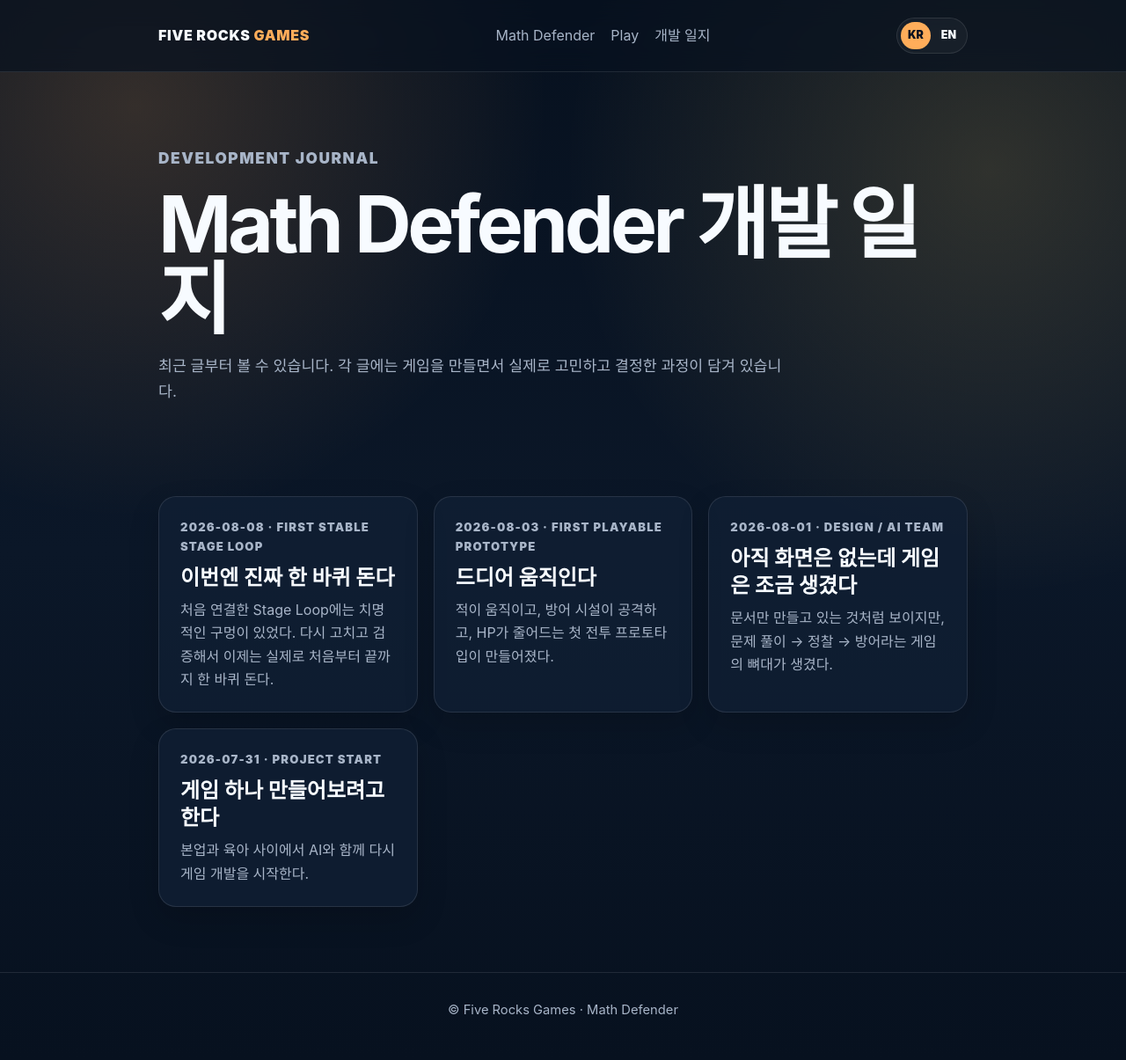
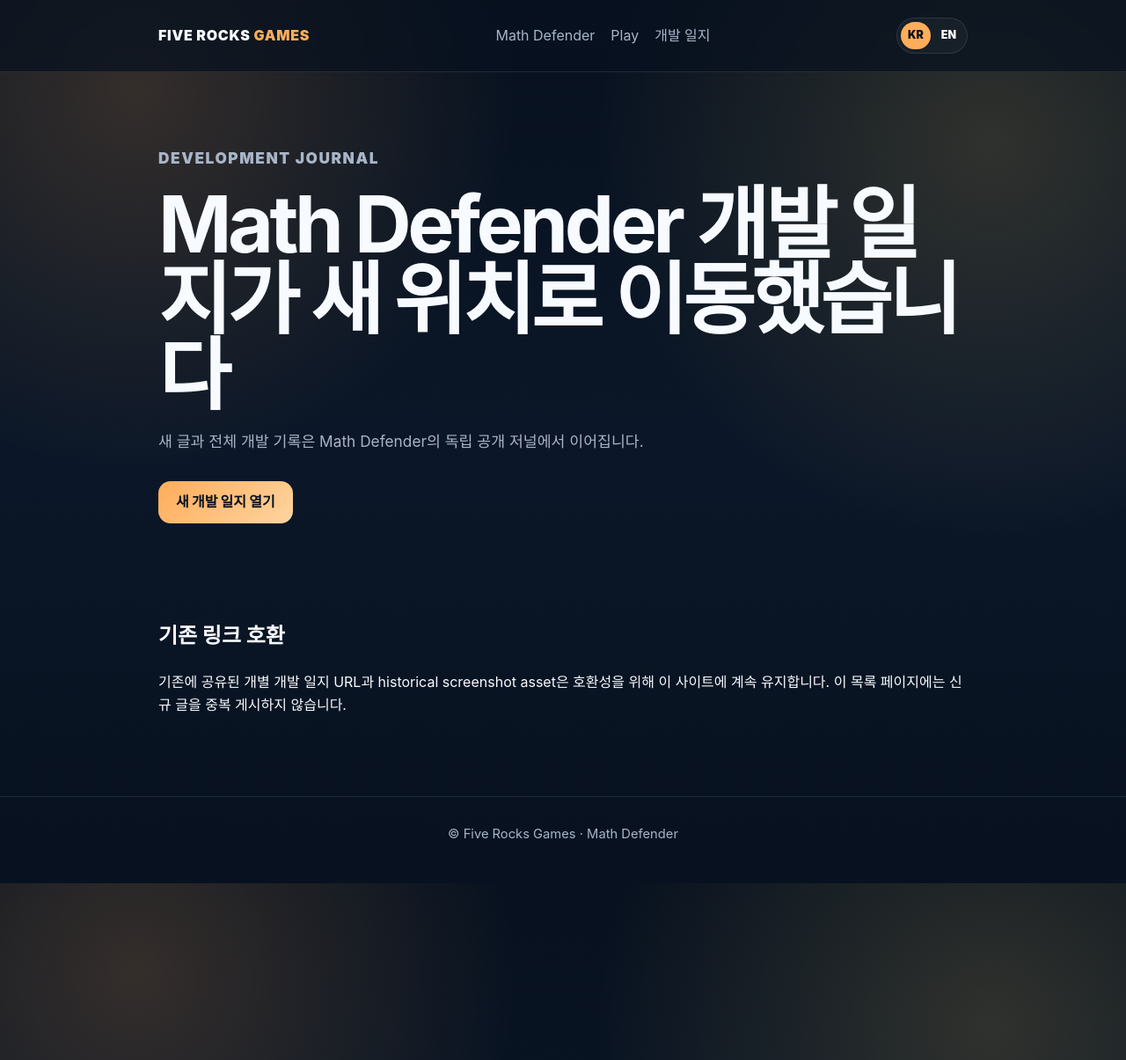
Before and after one commit to fiverocksgames/fiverocksgames.github.io, a Jekyll site: the page built from games/math-defender/journals/index.html, in a window 1280 px wide. Shown: the whole page at 88% size. Built offline with Jekyll 4.4.1, drawn with Linux system fonts in a browser that asks for light colours.

Commit message:
chore(journal): point Math Defender site to canonical journal
* chore(journal): point Math Defender landing to canonical journal

* chore(journal): point English Math Defender landing to canonical journal

* chore(journal): make legacy Korean journal index a compatibility page

* chore(journal): make legacy English journal index a compatibility page

* docs: point Math Defender devlog links to canonical journal

```diff
--- a/games/math-defender/en/index.html
+++ b/games/math-defender/en/index.html
@@ -6,8 +6,8 @@
 description: The development journey of Math Defender, a strategy defense game powered by math problems
 ---
 <main>
-<section class="hero"><div class="wrap"><p class="meta">IN DEVELOPMENT</p><h1>Math Defender</h1><p>We are building a game where players solve math problems to earn resources, scout incoming enemies, and plan a defense. This site records not only finished results, but also design decisions, failed attempts, prototypes, and the road to release.</p><div class="actions"><a class="button" href="/games/math-defender/en/play/">Play</a><a class="button secondary" href="/games/math-defender/en/journals/">Read the journal</a></div></div></section>
-<section class="section"><div class="wrap"><h2>Latest entries</h2><div class="card-list">{% assign docs = site.math_defender_journals | where: "lang", "en" | sort: "date" | reverse %}{% for doc in docs limit:3 %}<a class="card" href="{{ doc.url }}"><p class="meta">{{ doc.date | date: "%Y-%m-%d" }}</p><h3>{{ doc.title }}</h3><p class="summary">{{ doc.summary }}</p></a>{% endfor %}</div></div></section>
+<section class="hero"><div class="wrap"><p class="meta">IN DEVELOPMENT</p><h1>Math Defender</h1><p>We are building a game where players solve math problems to earn resources, scout incoming enemies, and plan a defense. This site records not only finished results, but also design decisions, failed attempts, prototypes, and the road to release.</p><div class="actions"><a class="button" href="/games/math-defender/en/play/">Play</a><a class="button secondary" href="https://fiverocksgames.github.io/math-defender/en/journals/">Read the journal</a></div></div></section>
+<section class="section"><div class="wrap"><h2>Latest entries</h2><div class="card-list"><a class="card" href="https://fiverocksgames.github.io/math-defender/en/journals/"><p class="meta">DEVELOPMENT JOURNAL</p><h3>New journal entries now live on the standalone Math Defender journal</h3><p class="summary">Read the latest entries and full archive on the canonical public journal. Existing legacy article URLs remain available for compatibility.</p></a></div></div></section>
 </main>
 
 <script src="/assets/i18n.js"></script>
--- a/games/math-defender/index.html
+++ b/games/math-defender/index.html
@@ -6,8 +6,8 @@
 description: 수학 문제 풀이와 전략 방어를 결합한 Math Defender의 개발 과정
 ---
 <main>
-<section class="hero"><div class="wrap"><p class="meta">IN DEVELOPMENT</p><h1>Math Defender</h1><p>수학 문제를 풀어 자원을 얻고, 적을 정찰한 뒤 방어 전략을 세우는 게임을 만들고 있습니다. 이곳에는 완성된 결과뿐 아니라 설계, 시행착오, 프로토타입과 출시까지의 과정을 기록합니다.</p><div class="actions"><a class="button" href="/games/math-defender/play/">Play</a><a class="button secondary" href="/games/math-defender/journals/">개발 일지 읽기</a></div></div></section>
-<section class="section"><div class="wrap"><h2>최근 기록</h2><div class="card-list">{% assign docs = site.math_defender_journals | where: "lang", "ko" | sort: "date" | reverse %}{% for doc in docs limit:3 %}<a class="card" href="{{ doc.url }}"><p class="meta">{{ doc.date | date: "%Y-%m-%d" }}</p><h3>{{ doc.title }}</h3><p class="summary">{{ doc.summary }}</p></a>{% endfor %}</div></div></section>
+<section class="hero"><div class="wrap"><p class="meta">IN DEVELOPMENT</p><h1>Math Defender</h1><p>수학 문제를 풀어 자원을 얻고, 적을 정찰한 뒤 방어 전략을 세우는 게임을 만들고 있습니다. 이곳에는 완성된 결과뿐 아니라 설계, 시행착오, 프로토타입과 출시까지의 과정을 기록합니다.</p><div class="actions"><a class="button" href="/games/math-defender/play/">Play</a><a class="button secondary" href="https://fiverocksgames.github.io/math-defender/journals/">개발 일지 읽기</a></div></div></section>
+<section class="section"><div class="wrap"><h2>최근 기록</h2><div class="card-list"><a class="card" href="https://fiverocksgames.github.io/math-defender/journals/"><p class="meta">DEVELOPMENT JOURNAL</p><h3>최신 개발 일지는 독립 저널에서 계속됩니다</h3><p class="summary">새 글과 전체 기록은 Math Defender의 공개 저널에서 확인할 수 있습니다. 기존 글의 이전 주소는 호환성을 위해 유지됩니다.</p></a></div></div></section>
 </main>
 
 <script src="/assets/i18n.js"></script>
--- a/games/math-defender/journals/index.html
+++ b/games/math-defender/journals/index.html
@@ -3,6 +3,9 @@
 title: 개발 일지
 lang: ko
 translation_url: /games/math-defender/en/journals/
-description: Math Defender 개발 일지 목록
+description: Math Defender 개발 일지 호환 안내
 ---
-<main><section class="hero"><div class="wrap"><p class="meta">DEVELOPMENT JOURNAL</p><h1>Math Defender 개발 일지</h1><p>최근 글부터 볼 수 있습니다. 각 글에는 게임을 만들면서 실제로 고민하고 결정한 과정이 담겨 있습니다.</p></div></section><section class="section"><div class="wrap"><div class="card-list">{% assign docs = site.math_defender_journals | where: "lang", "ko" | sort: "date" | reverse %}{% for doc in docs %}<a class="card" href="{{ doc.url }}"><p class="meta">{{ doc.date | date: "%Y-%m-%d" }}{% if doc.category %} · {{ doc.category }}{% endif %}</p><h2>{{ doc.title }}</h2><p class="summary">{{ doc.summary }}</p></a>{% endfor %}</div></div></section></main>
+<main>
+<section class="hero"><div class="wrap"><p class="meta">DEVELOPMENT JOURNAL</p><h1>Math Defender 개발 일지가 새 위치로 이동했습니다</h1><p>새 글과 전체 개발 기록은 Math Defender의 독립 공개 저널에서 이어집니다.</p><div class="actions"><a class="button" href="https://fiverocksgames.github.io/math-defender/journals/">새 개발 일지 열기</a></div></div></section>
+<section class="section"><div class="wrap"><h2>기존 링크 호환</h2><p>기존에 공유된 개별 개발 일지 URL과 historical screenshot asset은 호환성을 위해 이 사이트에 계속 유지합니다. 이 목록 페이지에는 신규 글을 중복 게시하지 않습니다.</p></div></section>
+</main>
```
Also changed, not shown: games/math-defender/en/journals/index.html (+5 -2 lines), README.md.
